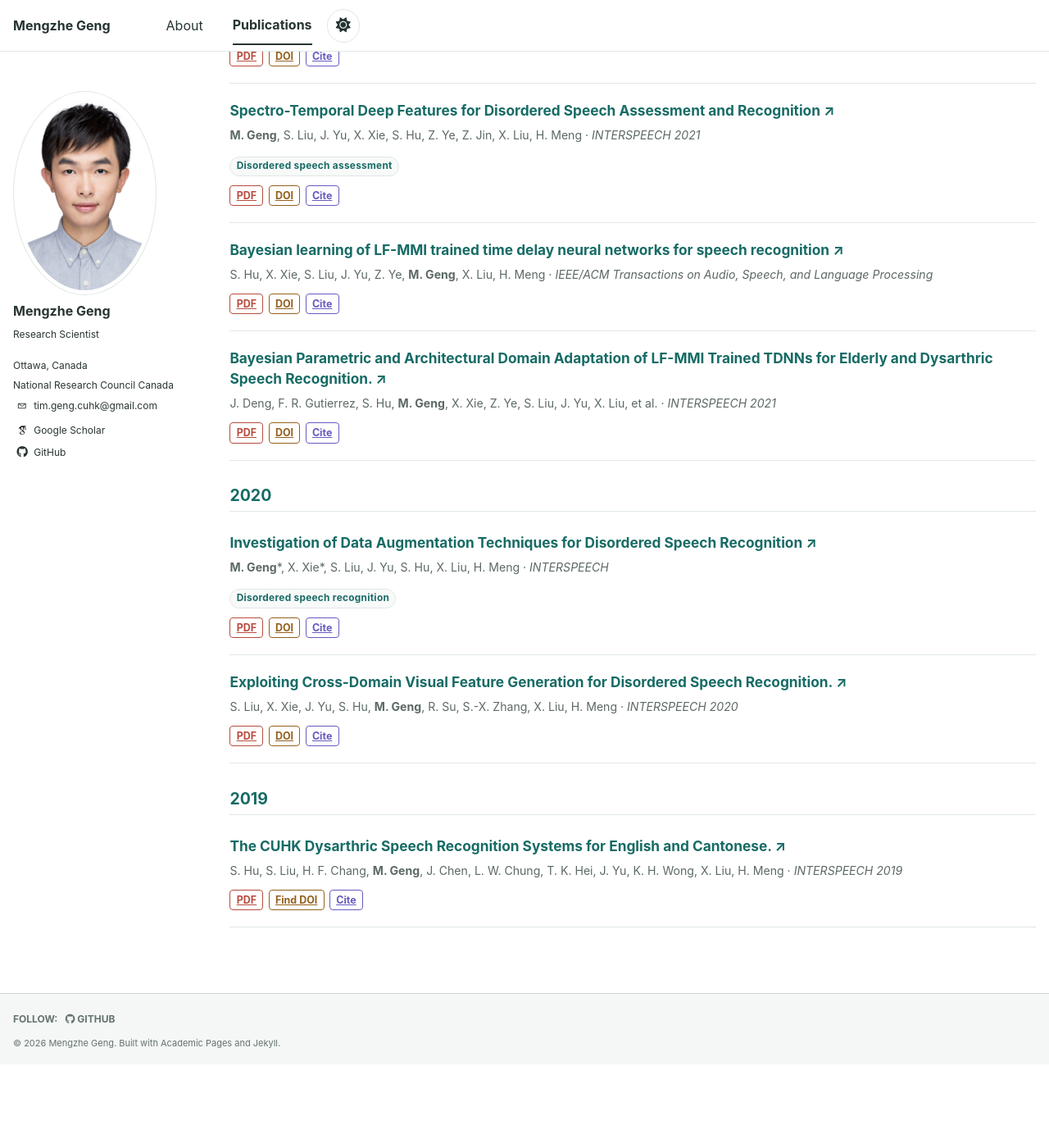
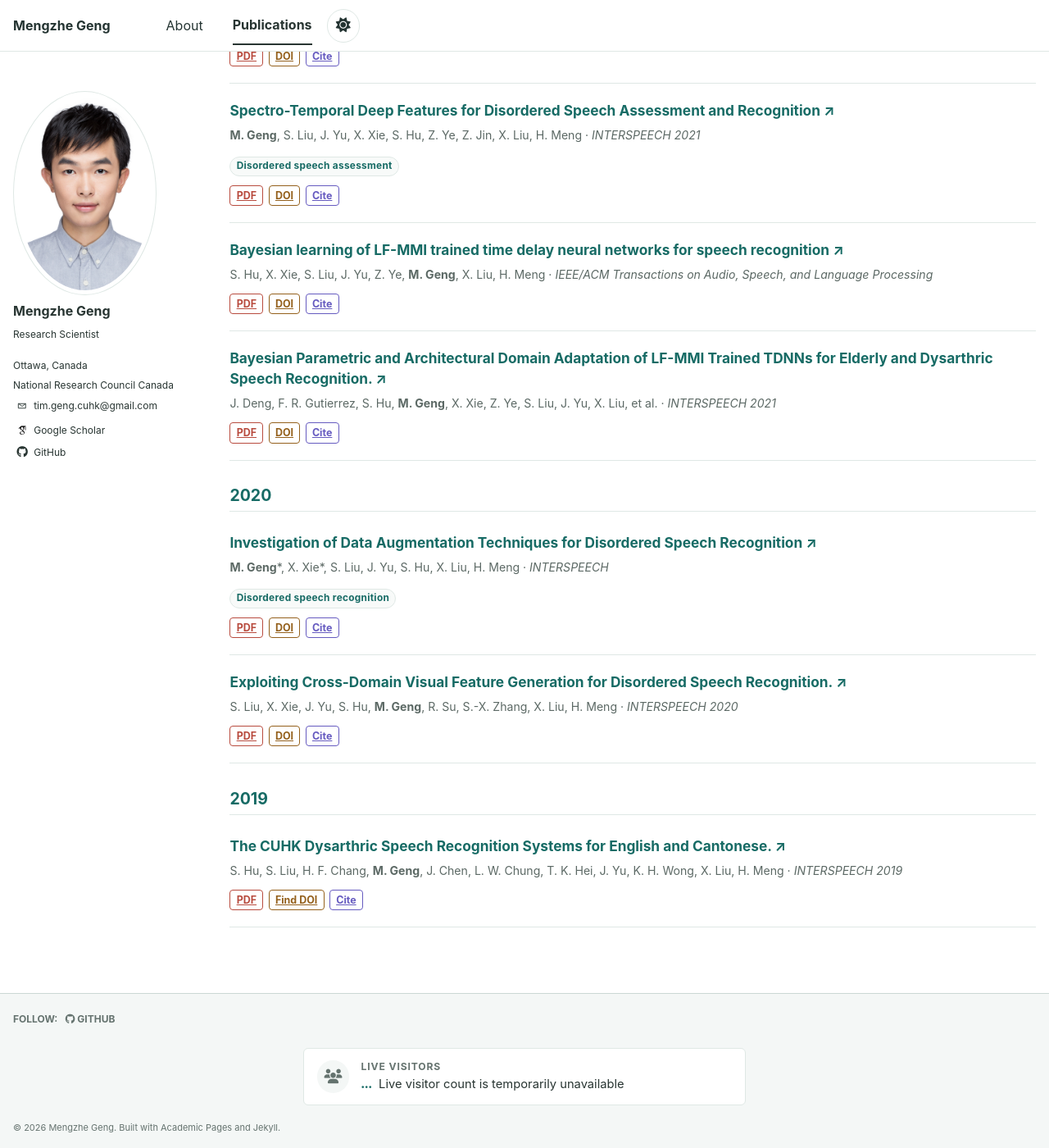
Before and after one commit to MENGZHEGENG/MENGZHEGENG.github.io, a Jekyll site: the page built from _pages/publications.html, in a window 1280 px wide and 1400 px high, scrolled down 10648 px. Shown: the whole window at 82% size. Built offline with Jekyll 4.4.1, drawn with Linux system fonts in a browser that asks for light colours; some web fonts are replaced; before the commit the page ends 11946 px from its top, so only the background shows below that.

Commit message:
Add aggregate visitor count to site

```diff
--- a/_includes/footer.html
+++ b/_includes/footer.html
@@ -19,6 +19,19 @@
 </div>
 {% endif %}
 
+<section class="visitor-counter" data-visitor-counter data-statable-hash="G4H6CB0Fb6" aria-labelledby="visitor-counter-title">
+  <span class="visitor-counter__icon" aria-hidden="true">
+    <i class="fas fa-users"></i>
+  </span>
+  <div class="visitor-counter__content">
+    <p class="visitor-counter__title" id="visitor-counter-title">Live visitors</p>
+    <p class="visitor-counter__reading" role="status" aria-live="polite" aria-atomic="true">
+      <strong data-visitor-count-value>...</strong>
+      <span data-visitor-count-label>Loading the live count...</span>
+    </p>
+  </div>
+</section>
+
 <div class="page__footer-copyright">
   &copy; {{ site.time | date: '%Y' }} {{ site.name | default: site.title }}. Built with <a href="https://github.com/academicpages/academicpages.github.io">Academic Pages</a> and Jekyll.
 </div>
--- a/_includes/scripts.html
+++ b/_includes/scripts.html
@@ -1,4 +1,5 @@
 <script type="module" src="{{ base_path }}/assets/js/main.min.js?v={{ site.time | date: '%Y%m%d%H%M%S' }}"></script>
+<script defer src="{{ '/assets/js/visitor-count.js' | relative_url }}?v={{ site.time | date: '%Y%m%d%H%M%S' }}"></script>
 
 {% include analytics.html %}
 
--- a/_sass/_custom.scss
+++ b/_sass/_custom.scss
@@ -623,6 +623,66 @@ html[data-theme="dark"] .timeline-row {
   line-height: 1.6;
 }
 
+.visitor-counter {
+  display: flex;
+  max-width: 30rem;
+  align-items: center;
+  gap: 0.9em;
+  margin: 0.9em auto 1.2em;
+  padding: 0.8em 1em;
+  border: 1px solid var(--global-border-color);
+  border-radius: 6px;
+  background: var(--global-bg-color);
+  color: var(--global-text-color);
+  text-align: left;
+}
+
+.visitor-counter__icon {
+  display: inline-flex;
+  width: 2.45em;
+  height: 2.45em;
+  flex: 0 0 2.45em;
+  align-items: center;
+  justify-content: center;
+  border-radius: 50%;
+  background: var(--global-footer-bg-color);
+  color: var(--global-link-color);
+}
+
+.visitor-counter__icon i {
+  font-size: 1.1em;
+}
+
+.visitor-counter__content {
+  min-width: 0;
+}
+
+.visitor-counter__title,
+.visitor-counter__reading {
+  margin: 0;
+  line-height: 1.45;
+}
+
+.visitor-counter__title {
+  color: var(--global-text-color-light);
+  font-size: 0.76em;
+  font-weight: 700;
+  letter-spacing: 0.07em;
+  text-transform: uppercase;
+}
+
+.visitor-counter__reading {
+  color: var(--global-text-color);
+  font-size: 0.92em;
+}
+
+.visitor-counter__reading strong {
+  margin-right: 0.25em;
+  color: var(--global-link-color);
+  font-size: 1.12em;
+  font-variant-numeric: tabular-nums;
+}
+
 @media (max-width: 760px) {
   #main {
     width: 100%;
@@ -673,6 +733,10 @@ html[data-theme="dark"] .timeline-row {
     max-width: 100%;
   }
 
+  .visitor-counter {
+    max-width: 100%;
+  }
+
   .timeline-entry {
     grid-template-columns: 1fr;
     gap: 0.05em;
--- /dev/null
+++ b/assets/js/visitor-count.js
@@ -0,0 +1,40 @@
+(function () {
+  "use strict";
+
+  const counter = document.querySelector("[data-visitor-counter]");
+  if (!counter) return;
+
+  const value = counter.querySelector("[data-visitor-count-value]");
+  const label = counter.querySelector("[data-visitor-count-label]");
+  const hash = counter.dataset.statableHash;
+  if (!value || !label || !hash) return;
+
+  const endpoint = new URL("https://statable.com/api/widget/realtime");
+  endpoint.searchParams.set("hash", hash);
+
+  fetch(endpoint.toString(), {
+    method: "GET",
+    cache: "no-store",
+    credentials: "omit",
+    referrerPolicy: "no-referrer",
+    headers: { Accept: "application/json" }
+  })
+    .then(function (response) {
+      if (!response.ok) throw new Error("Visitor count request failed");
+      return response.json();
+    })
+    .then(function (data) {
+      if (!Number.isSafeInteger(data.v) || data.v < 0) {
+        throw new Error("Visitor count response was invalid");
+      }
+
+      value.textContent = new Intl.NumberFormat().format(data.v);
+      label.textContent = data.v === 1
+        ? "visitor active in the last 30 minutes"
+        : "visitors active in the last 30 minutes";
+    })
+    .catch(function () {
+      value.textContent = "...";
+      label.textContent = "Live visitor count is temporarily unavailable";
+    });
+})();
```
